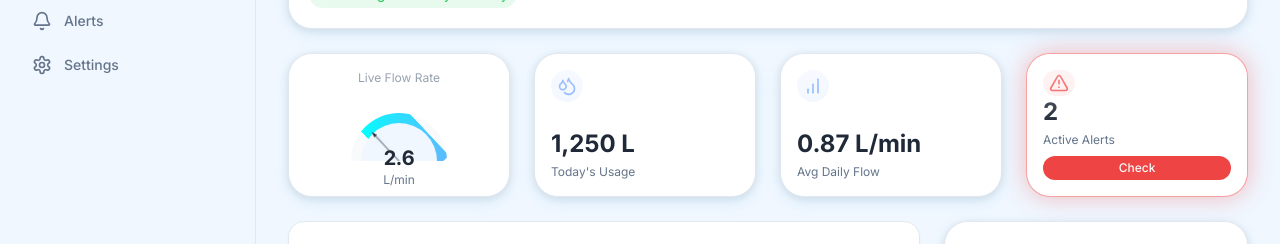
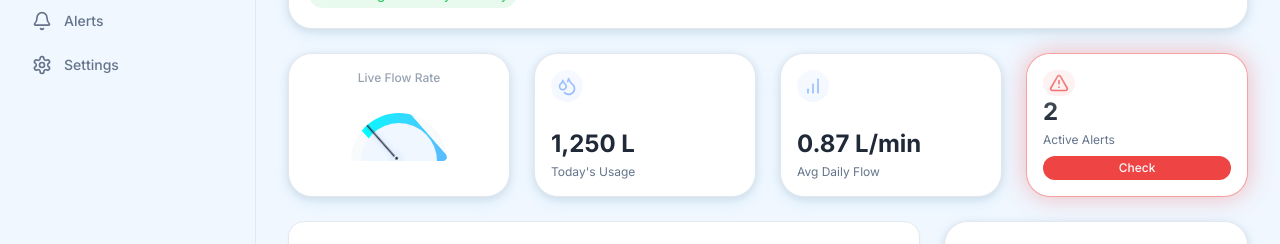
Before and after one commit to abhi24me/AquaTrack, a Next.js app: page /dashboard in a window 1280 px wide. Shown: the part 229-473 px from the top of the page. Built offline with nearby package versions, Linux system fonts and the light colour scheme.

Commit message:
why are you making me repeat the same tjhing again and again, fix this i

```diff
--- a/src/app/dashboard/page.tsx
+++ b/src/app/dashboard/page.tsx
@@ -46,16 +46,18 @@ export default function Home() {
 
   useEffect(() => {
     const interval = setInterval(() => {
-      const change = (Math.random() - 0.5) * 0.5;
       setFlowRate((prevRate) => {
-        const newRate = prevRate + change;
-        return parseFloat(Math.min(Math.max(newRate, 0.5), 9.5).toFixed(1));
+        // More realistic fluctuation
+        const change = (Math.random() - 0.5) * 0.2; // Smaller, smoother changes
+        let newRate = prevRate + change;
+        // Add a gentle "drift"
+        newRate += (Math.sin(Date.now() / 3000) * 0.1);
+        return parseFloat(Math.max(0.5, Math.min(newRate, 9.5)).toFixed(1));
       });
     }, 1500);
 
     return () => clearInterval(interval);
   }, []);
-
 
   const handleTimeframeChange = (newTimeframe: Timeframe) => {
     setTimeframe(newTimeframe);
@@ -87,8 +89,10 @@ export default function Home() {
       {/* Quick Stats Grid */}
       <div className="grid grid-cols-2 gap-4 md:grid-cols-4 md:gap-6">
         <div className="elevated-card flex h-32 flex-col items-center justify-center p-4 md:h-36">
-          <p className="mb-2 text-xs text-muted-foreground">Live Flow Rate</p>
-          <Gauge value={flowRate} showValue={true} />
+          <p className="mb-2 text-xs font-medium text-muted-foreground">
+            Live Flow Rate
+          </p>
+          <Gauge value={flowRate} showValue={false} />
         </div>
         {currentQuickStats.map((stat, index) => (
           <div
--- a/src/components/charts/gauge-pointer.tsx
+++ b/src/components/charts/gauge-pointer.tsx
@@ -1,18 +1,23 @@
-
 import { cn } from '@/lib/utils';
 import React from 'react';
 
-export const GaugePointer = ({ className, ...props }: React.SVGProps<SVGSVGElement>) => (
+export const GaugePointer = ({
+  className,
+  ...props
+}: React.SVGProps<SVGSVGElement>) => (
   <svg
     xmlns="http://www.w3.org/2000/svg"
-    viewBox="0 0 12 100"
-    preserveAspectRatio="none"
+    viewBox="0 0 100 100"
     className={cn(className)}
     {...props}
   >
     <path
-      d="M6 0L11.1962 15H0.803848L6 0ZM5 14V100H7V14H5Z"
+      d="M49.5 95C49.5 95 49.5 95 49.5 95 49.7761 95 50 94.7761 50 94.5L50 10C50 9.72386 49.7761 9.5 49.5 9.5 49.2239 9.5 49 9.72386 49 10L49 94.5C49 94.7761 49.2239 95 49.5 95Z"
       fill="currentColor"
+      stroke="currentColor"
+      strokeWidth="1"
     />
+    <circle cx="50" cy="95" r="4" fill="hsl(var(--background))" />
+    <circle cx="50" cy="95" r="2" fill="currentColor" />
   </svg>
 );
--- a/src/components/charts/gauge.tsx
+++ b/src/components/charts/gauge.tsx
@@ -27,6 +27,7 @@ export function Gauge({ value, size = 'medium', showValue = true }: GaugeProps)
           }
         )}
       >
+        <div className="absolute top-0 left-0 w-full h-full origin-bottom-center">
           <div
             className="absolute top-0 left-0 w-full h-full origin-bottom-center transition-transform duration-500 ease-out"
             style={
@@ -41,6 +42,7 @@ export function Gauge({ value, size = 'medium', showValue = true }: GaugeProps)
               } as React.CSSProperties
             }
           ></div>
+        </div>
         <div
           className={cn(
             'absolute inset-[10px] bottom-0 rounded-t-full bg-background',
@@ -55,15 +57,18 @@ export function Gauge({ value, size = 'medium', showValue = true }: GaugeProps)
           style={{ transform: `rotate(${rotation}deg)` }}
         >
           <GaugePointer
-            className={cn('h-10 w-1 fill-foreground drop-shadow-md', {
-              'h-8': size === 'small',
-              'h-12': size === 'large',
-            })}
+            className={cn(
+              'h-[4.5rem] w-[4.5rem] fill-foreground text-foreground animate-breathing-glow',
+              {
+                'h-16 w-16': size === 'small',
+                'h-24 w-24': size === 'large',
+              }
+            )}
           />
         </div>
       </div>
       {showValue && (
-        <div className="absolute bottom-[-0.5rem] flex flex-col items-center text-center">
+        <div className="absolute bottom-[0.4rem] flex flex-col items-center text-center">
           <span className="text-xl font-bold text-foreground tabular-nums">
             {value.toFixed(1)}
           </span>
--- a/tailwind.config.ts
+++ b/tailwind.config.ts
@@ -76,10 +76,19 @@ export default {
             height: '0',
           },
         },
+        'breathing-glow': {
+          '0%, 100%': {
+            filter: 'drop-shadow(0 0 2px hsl(var(--primary) / 0.4))',
+          },
+          '50%': {
+            filter: 'drop-shadow(0 0 6px hsl(var(--primary) / 0.8))',
+          },
+        }
       },
       animation: {
         'accordion-down': 'accordion-down 0.2s ease-out',
         'accordion-up': 'accordion-up 0.2s ease-out',
+        'breathing-glow': 'breathing-glow 3s ease-in-out infinite',
       },
     },
   },
```
Lines whose indentation alone changed are shown as unchanged.
